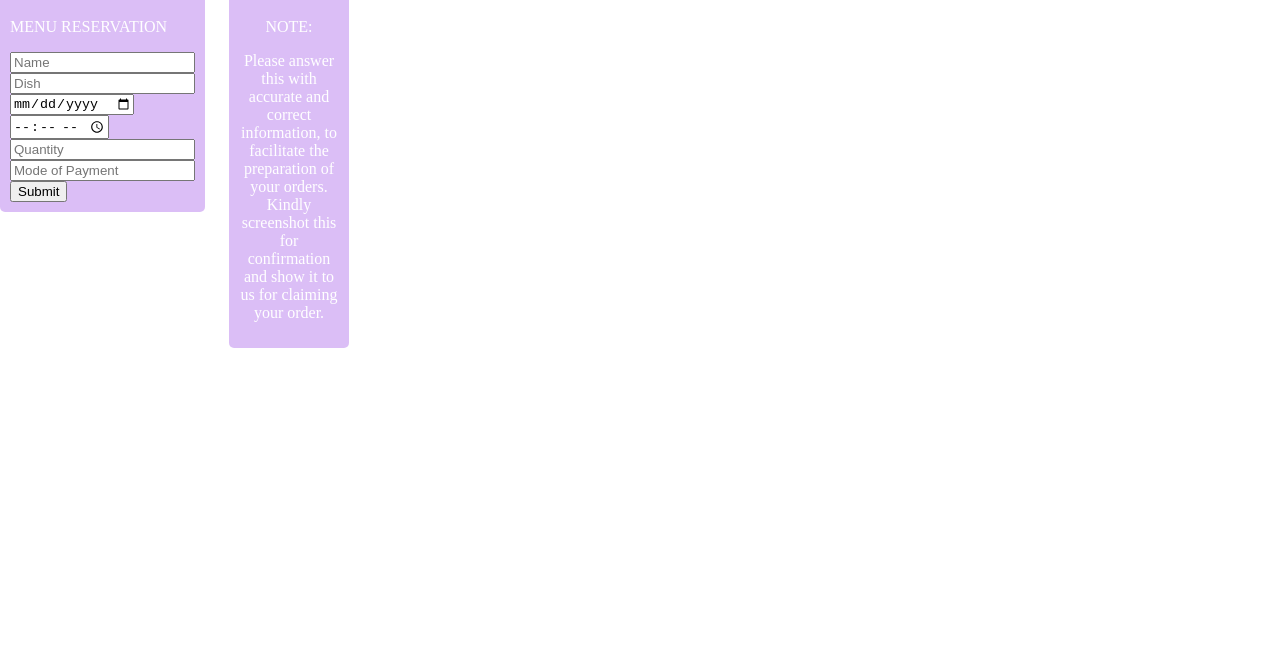
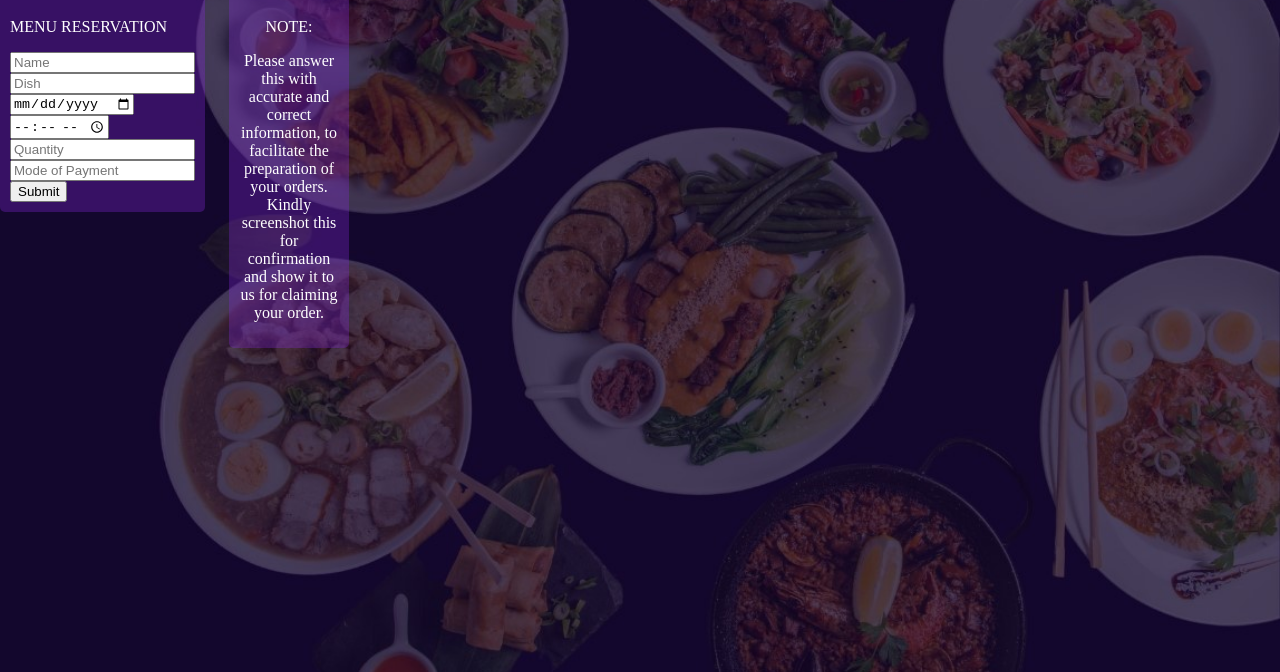
Before and after one commit to RaileySawada/ClickMenu, a plain HTML site: page Pages/Reservation.html in a window 1280 px wide. Shown: the part 128-800 px from the top of the page. Drawn offline with Linux system fonts and the light colour scheme; a web font is replaced by a local one.

Commit message:
Update reservation-page.css

```diff
--- a/css/reservation-page.css
+++ b/css/reservation-page.css
@@ -1,5 +1,5 @@
 body{
-    background-image: url("../images/backgrounds");
+    background-image: url("../images/backgrounds/homebackground.jpg");
     background-size: cover;
     background-position: center;
     background-repeat: no-repeat;
```
